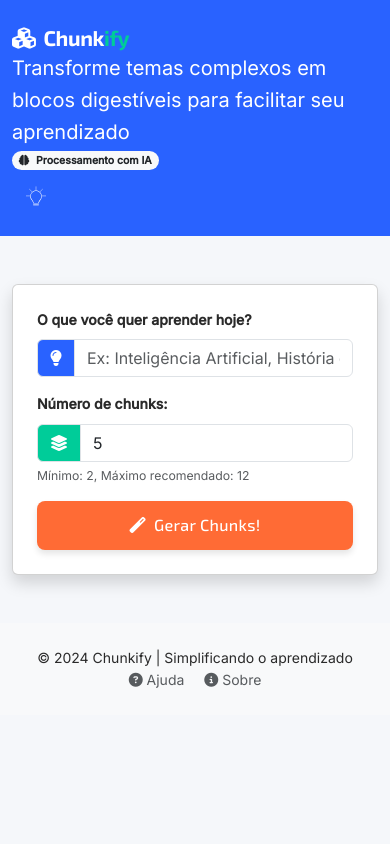
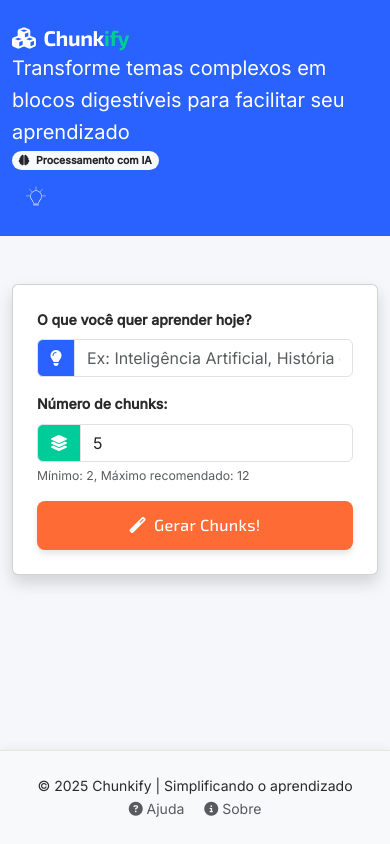
Before and after one commit to jerbss/chunker, a Django app: template templates/index.html in a window 390 px wide. Run offline with Django 5.2, Linux system fonts and the light colour scheme; the template is opened without the code that fills it, so the values that code supplies are empty.

Commit message:
Refactor layout styles for improved footer positioning and overall page structure; adjust padding and flex properties for better responsiveness

```diff
--- a/static/css/index.css
+++ b/static/css/index.css
@@ -20,8 +20,11 @@ body {
     background-color: var(--light-bg);
     color: var(--text-color);
     line-height: 1.6;
-    padding-bottom: 40px;
+    padding-bottom: 0; /* Remover padding-bottom */
     font-size: var(--text-base);
+    min-height: 100%; /* manter altura mínima de 100% */
+    display: flex;
+    flex-direction: column;
 }
 
 h1, h2, h3, h4, h5, h6, .display-text {
@@ -455,6 +458,18 @@ code, pre {
     font-size: 14px;
 }
 
+/* ========== Footer ========== */
+.footer {
+    background-color: var(--light-bg);
+    border-top: 1px solid #e5e5e5;
+    box-shadow: 0 -2px 10px rgba(0,0,0,0.05);
+    margin-top: 2rem;
+}
+
+main.container {
+    flex: 1 0 auto; /* Isso faz com que o main cresça e ocupe o espaço disponível, empurrando o footer para baixo */
+}
+
 .card-title, .card-header h3 {
     font-family: 'Exo 2', sans-serif;
     font-weight: 600;
--- a/templates/index.html
+++ b/templates/index.html
@@ -1,5 +1,5 @@
 <!DOCTYPE html>
-<html lang="pt-br" class="light-theme">
+<html lang="pt-br" class="light-theme h-100">
 <head>
     <title>Chunkify | Divide & Aprenda</title>
     {% load static %}
@@ -19,7 +19,7 @@
     <link rel="stylesheet" href="{% static 'css/index.css' %}">
     <link rel="stylesheet" href="{% static 'css/theme-toggle.css' %}">
 </head>
-<body>
+<body class="d-flex flex-column h-100">
     <header class="bg-primary text-white py-4 mb-5">
         <div class="container">
             <div class="row align-items-center">
@@ -84,7 +84,7 @@
         </div>
     </header>
 
-    <main class="container">
+    <main class="container flex-shrink-0">
         <!-- Formulário para geração de conteúdo -->
         <section class="form-section">
             <div class="card shadow mb-5 animate__animated animate__fadeIn">
@@ -193,11 +193,12 @@
         {% endif %}
     </main>
 
-    <footer class="bg-light py-4 mt-5">
+    <!-- Footer normal (não fixo) -->
+    <footer class="footer mt-auto bg-light py-4">
         <div class="container">
             <div class="row align-items-center">
                 <div class="col-md-6 text-center text-md-start">
-                    <p class="mb-0">&copy; 2024 Chunkify | Simplificando o aprendizado</p>
+                    <p class="mb-0">&copy; 2025 Chunkify | Simplificando o aprendizado</p>
                 </div>
                 <div class="col-md-6 text-center text-md-end">
                     <a href="#" class="text-decoration-none text-muted me-3">
```
